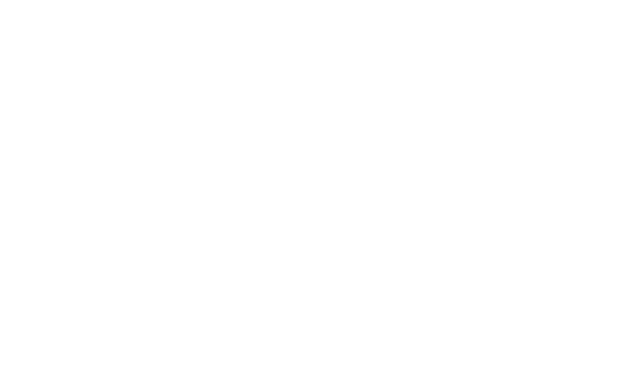
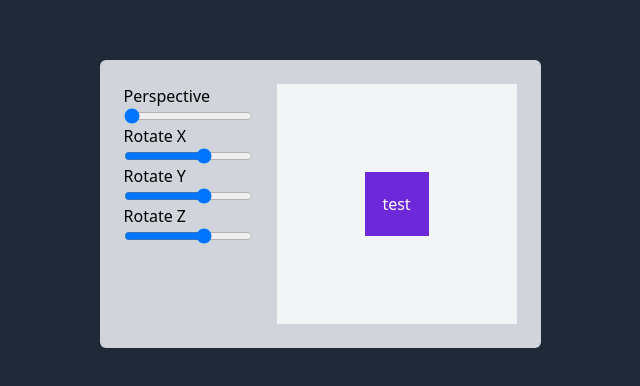
Before and after one commit to RilDev/perspective-playground, a Vue app: page / in a window 1280 px wide. Shown: the part 196-582 px from the top of the page, without its empty margins (320-960 px from the left). Built offline with nearby package versions, Linux system fonts and the light colour scheme.

Commit message:
setup playground

```diff
--- a/src/App.vue
+++ b/src/App.vue
@@ -1,6 +1,60 @@
-<template></template>
+<template>
+  <div class="bg-gray-800 h-screen flex items-center justify-center">
+    <main class="bg-gray-300 max-w-lg p-6 rounded-md flex">
+      <section class="flex flex-col mr-6">
+        <label for="perspective">Perspective</label>
+        <input
+          v-model="perspective"
+          type="range"
+          min="0"
+          max="1000"
+          id="perspective"
+          class="bg-gray-800"
+        />
 
-<script setup></script>
+        <label for="rotate-x">Rotate X</label>
+        <input type="range" min="-180" max="180" id="rotate-x" />
+
+        <label for="rotate-y">Rotate Y</label>
+        <input type="range" min="-180" max="180" id="rotate-y" />
+
+        <label for="rotate-z">Rotate Z</label>
+        <input type="range" min="-180" max="180" id="rotate-z" />
+      </section>
+      <section>
+        <div
+          class="bg-gray-100 w-60 h-60 flex items-center justify-center relative"
+        >
+          <div
+            class="bg-purple-700 text-white w-16 h-16 flex items-center justify-center absolute"
+          >
+            test
+          </div>
+        </div>
+      </section>
+    </main>
+  </div>
+</template>
+
+<script setup>
+import { ref, computed, watch } from "vue";
+
+// dynamic variables
+const perspective = ref(0);
+
+// watch
+watch(perspective, () => console.log(perspective.value));
+
+// computed
+// const containerStyles = computed(() => {
+//   perspective: `${perspective.value}px`;
+// });
+
+// const elementStyles = computed(() => {
+//   transformStyle: `preserve-3d`,
+//   transform: `rotateX(-50deg)`,
+// });
+</script>
 
 <style>
 [v-cloak] {
```
